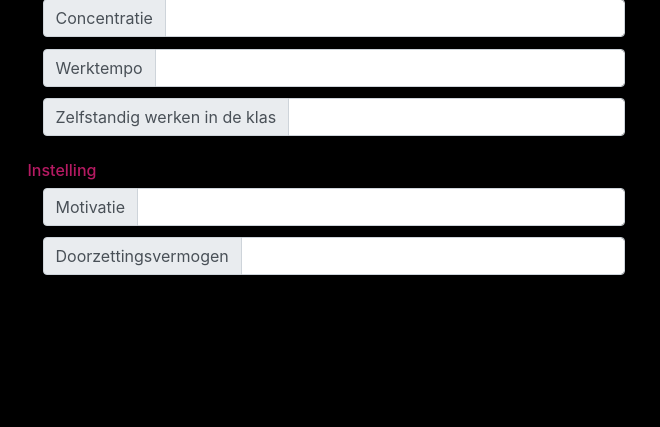
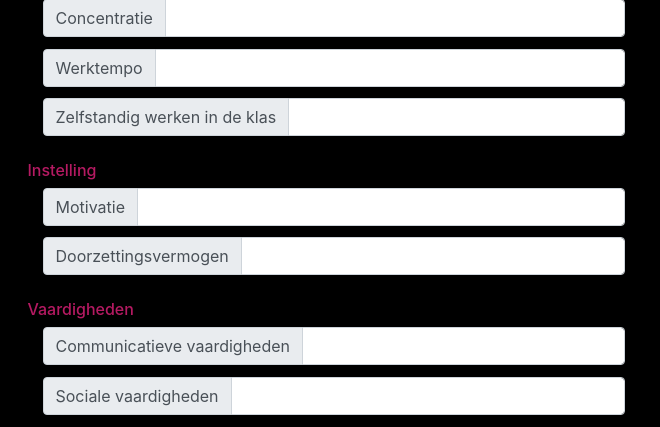
Before and after one commit to JessedeJong/Keuzedeel, a PHP site: page / in a window 1280 px wide. Shown: the part 785-1212 px from the top of the page, without its empty margins (0-660 px from the left). Before the commit the page ends 1060 px from the top, so only its background shows below. Run offline with PHP 8.4, Linux system fonts and the light colour scheme.

Commit message:
Added skills component

```diff
--- /dev/null
+++ b/components/vaardigheden.php
@@ -0,0 +1,16 @@
+<h6>Vaardigheden</h6>
+<div class="col-md-6">
+    <div class="input-group">
+        <div class="input-group-prepend">
+            <span class="input-group-text">Communicatieve vaardigheden</span>
+        </div>
+        <input type="text" class="form-control custom-border" name="communication_skills">
+    </div>
+    <div class="spacer"></div>
+    <div class="input-group">
+        <div class="input-group-prepend">
+            <span class="input-group-text">Sociale vaardigheden</span>
+        </div>
+        <input type="text" class="form-control custom-border" name="social_skills">
+    </div>
+</div>
--- a/index.php
+++ b/index.php
@@ -86,6 +86,7 @@
         <div class="spacer"></div>
         <?php include 'components/instelling.php'; ?>
         <div class="spacer"></div>
+        <?php include 'components/vaardigheden.php'; ?>
     </form>
 </div>
 <footer>
```
